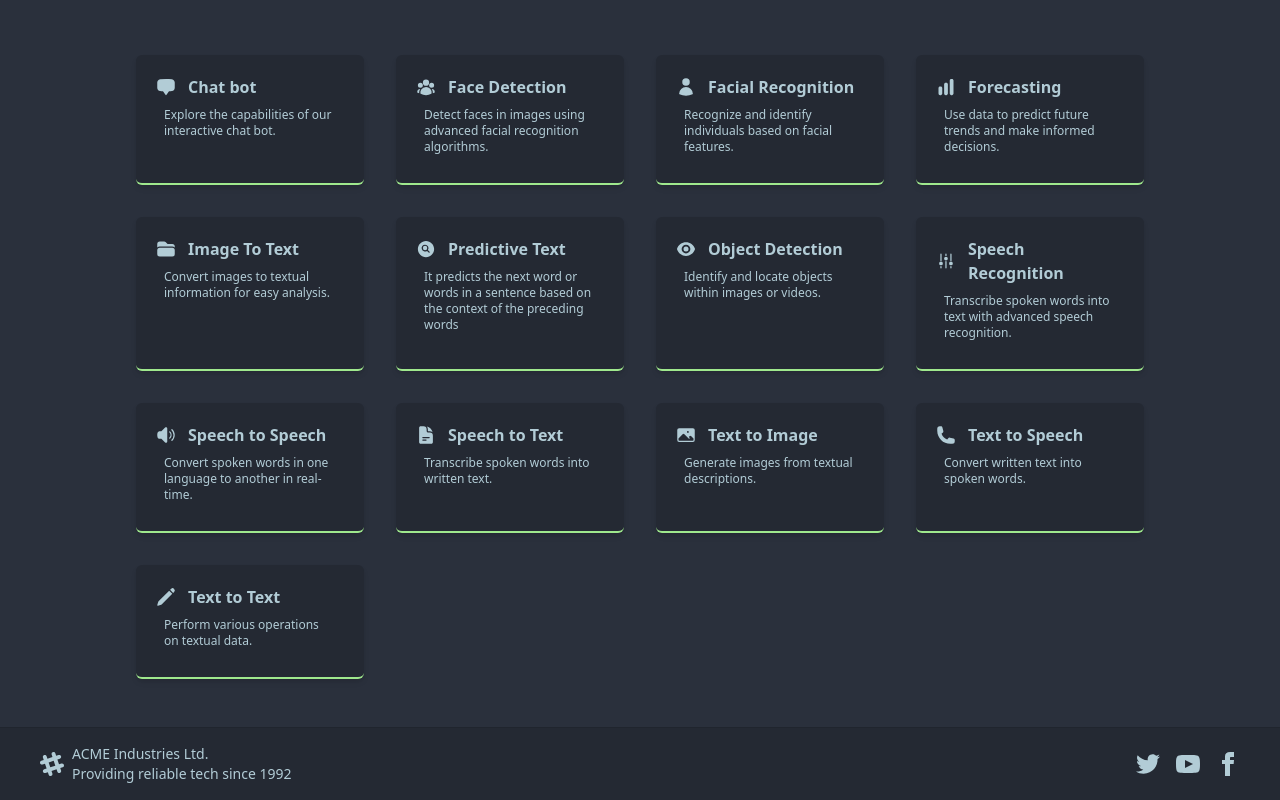
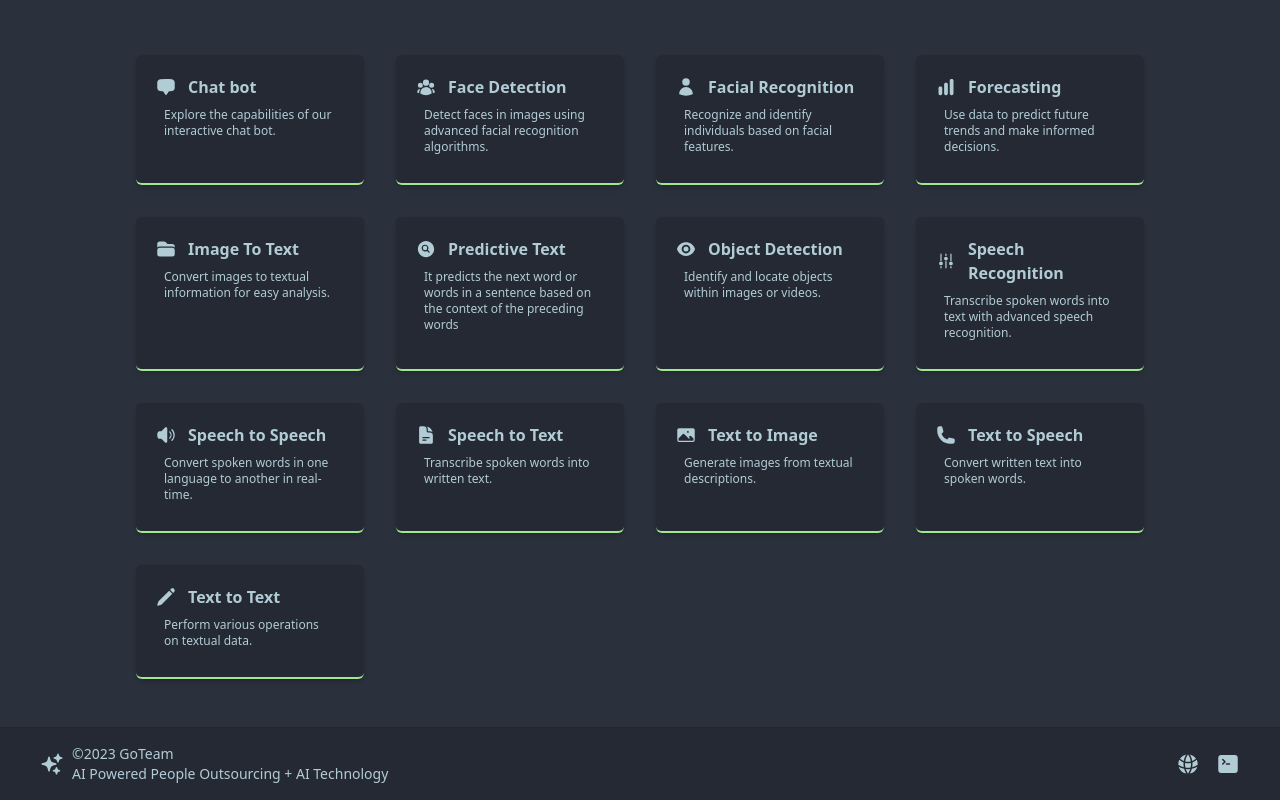
Before and after one commit to zalven-official/Decentralized-AI, a Vue app: page / in a window 1280 px wide. Shown: the part 273-1073 px from the top of the page. Built offline with nearby package versions, Linux system fonts and the light colour scheme; what vue-query would draw is missing.

Commit message:
adding footer

```diff
--- a/src/App.vue
+++ b/src/App.vue
@@ -3,7 +3,7 @@
     <Drawer />
     <Navbar />
     <div class="flex min-h-screen w-full justify-center p-0 lg:p-10">
-      <div class="max-w-5xl">
+      <div class="w-full max-w-5xl">
         <RouterView />
       </div>
     </div>
--- a/src/components/common/Footer.vue
+++ b/src/components/common/Footer.vue
@@ -1,15 +1,36 @@
-<template>
+<!-- <template>
   <footer class="footer px-10 py-4 border-t bg-base-200 text-base-content border-base-300">
   <aside class="items-center grid-flow-col">
     <svg width="24" height="24" viewBox="0 0 24 24" xmlns="http://www.w3.org/2000/svg" fill-rule="evenodd" clip-rule="evenodd" class="fill-current"><path d="M22.672 15.226l-2.432.811.841 2.515c.33 1.019-.209 2.127-1.23 2.456-1.15.325-2.148-.321-2.463-1.226l-.84-2.518-5.013 1.677.84 2.517c.391 1.203-.434 2.542-1.831 2.542-.88 0-1.601-.564-1.86-1.314l-.842-2.516-2.431.809c-1.135.328-2.145-.317-2.463-1.229-.329-1.018.211-2.127 1.231-2.456l2.432-.809-1.621-4.823-2.432.808c-1.355.384-2.558-.59-2.558-1.839 0-.817.509-1.582 1.327-1.846l2.433-.809-.842-2.515c-.33-1.02.211-2.129 1.232-2.458 1.02-.329 2.13.209 2.461 1.229l.842 2.515 5.011-1.677-.839-2.517c-.403-1.238.484-2.553 1.843-2.553.819 0 1.585.509 1.85 1.326l.841 2.517 2.431-.81c1.02-.33 2.131.211 2.461 1.229.332 1.018-.21 2.126-1.23 2.456l-2.433.809 1.622 4.823 2.433-.809c1.242-.401 2.557.484 2.557 1.838 0 .819-.51 1.583-1.328 1.847m-8.992-6.428l-5.01 1.675 1.619 4.828 5.011-1.674-1.62-4.829z"></path></svg>
-    <p>ACME Industries Ltd. <br>Providing reliable tech since 1992</p>
+    <p>©2023 GoTeam<br>AI Powered People Outsourcing + AI Technology</p>
   </aside>
   <nav class="md:place-self-center md:justify-self-end">
     <div class="grid grid-flow-col gap-4">
-      <a><svg xmlns="http://www.w3.org/2000/svg" width="24" height="24" viewBox="0 0 24 24" class="fill-current"><path d="M24 4.557c-.883.392-1.832.656-2.828.775 1.017-.609 1.798-1.574 2.165-2.724-.951.564-2.005.974-3.127 1.195-.897-.957-2.178-1.555-3.594-1.555-3.179 0-5.515 2.966-4.797 6.045-4.091-.205-7.719-2.165-10.148-5.144-1.29 2.213-.669 5.108 1.523 6.574-.806-.026-1.566-.247-2.229-.616-.054 2.281 1.581 4.415 3.949 4.89-.693.188-1.452.232-2.224.084.626 1.956 2.444 3.379 4.6 3.419-2.07 1.623-4.678 2.348-7.29 2.04 2.179 1.397 4.768 2.212 7.548 2.212 9.142 0 14.307-7.721 13.995-14.646.962-.695 1.797-1.562 2.457-2.549z"></path></svg></a>
-      <a><svg xmlns="http://www.w3.org/2000/svg" width="24" height="24" viewBox="0 0 24 24" class="fill-current"><path d="M19.615 3.184c-3.604-.246-11.631-.245-15.23 0-3.897.266-4.356 2.62-4.385 8.816.029 6.185.484 8.549 4.385 8.816 3.6.245 11.626.246 15.23 0 3.897-.266 4.356-2.62 4.385-8.816-.029-6.185-.484-8.549-4.385-8.816zm-10.615 12.816v-8l8 3.993-8 4.007z"></path></svg></a>
-      <a><svg xmlns="http://www.w3.org/2000/svg" width="24" height="24" viewBox="0 0 24 24" class="fill-current"><path d="M9 8h-3v4h3v12h5v-12h3.642l.358-4h-4v-1.667c0-.955.192-1.333 1.115-1.333h2.885v-5h-3.808c-3.596 0-5.192 1.583-5.192 4.615v3.385z"></path></svg></a>
+      <FolderIcon class="w-5 h-5"/>
     </div>
   </nav>
 </footer>
 </template>
+<script setup lang="ts">
+import {
+  FolderIcon
+} from '@heroicons/vue/24/solid';
+</script> -->
+<template>
+  <footer class="footer border-t border-base-300 bg-base-200 px-10 py-4 text-base-content">
+    <aside class="grid-flow-col items-center">
+      <SparklesIcon class="h-6 w-6" />
+      <p>©2023 GoTeam<br />AI Powered People Outsourcing + AI Technology</p>
+    </aside>
+    <nav class="md:place-self-center md:justify-self-end">
+    <div class="grid grid-flow-col gap-4">
+      <a href="https://go.team/" target="_blank"><GlobeAltIcon class="w-6 h-6"/></a>
+      <a href="https://github.com/zalven-official/Decentralized-AI" target="_blank"><CommandLineIcon class="w-6 h-6"/></a>
+    </div>
+  </nav>
+  </footer>
+
+</template>
+<script setup lang="ts">
+import { SparklesIcon, GlobeAltIcon, CommandLineIcon } from '@heroicons/vue/24/solid';
+</script>
```
